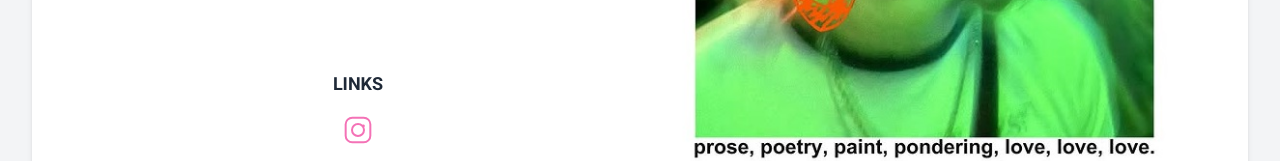
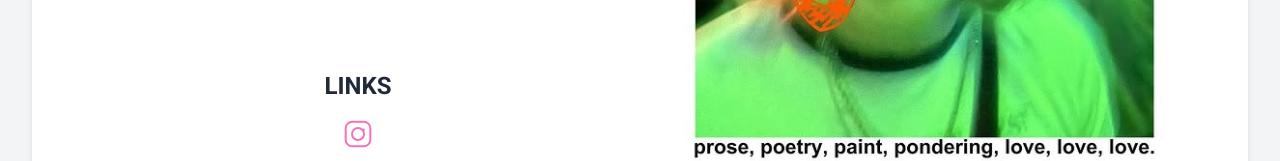
Before and after one commit to Callum-Anderson0/seymourmagazine, a React (Create React App) app: page / in a window 1280 px wide. Shown: the part 1318-1479 px from the top of the page. Built offline with nearby package versions, Linux system fonts and the light colour scheme.

Commit message:
Fixing ui

```diff
--- a/src/components/Edition.jsx
+++ b/src/components/Edition.jsx
@@ -39,7 +39,9 @@
           className="flex flex-col items-center justify-center gap-2"
           delay={0}
         >
-          <h2 className="text-center text-gray-800 font-bold text-lg">LINKS</h2>
+          <h2 className="text-2xl font-bold text-center text-gray-800">
+            LINKS
+          </h2>
           <a
             href="https://www.instagram.com/seymourmagazine/"
             target="_blank"
```
